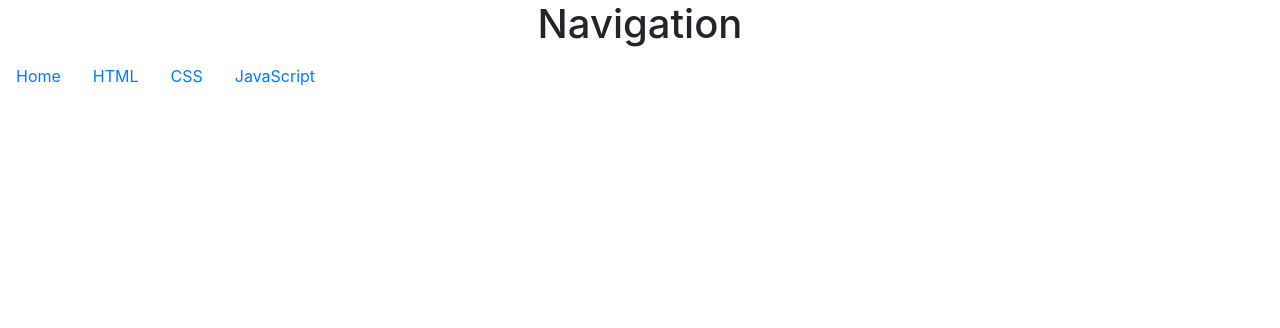
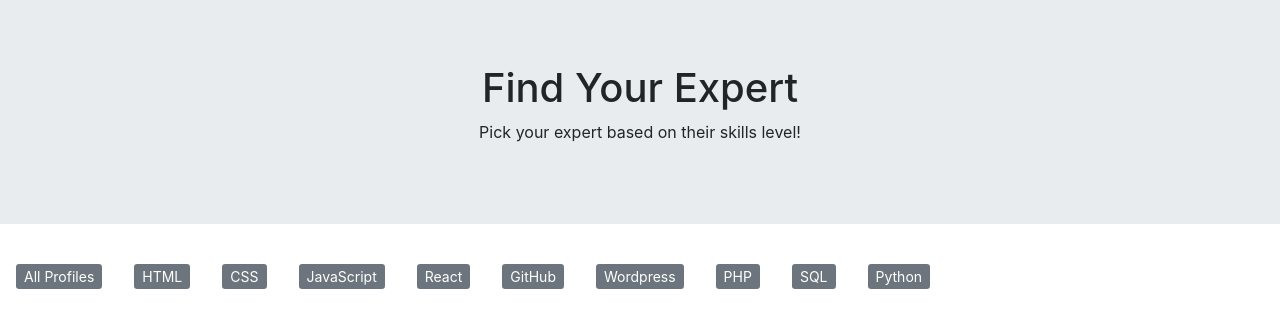
Before and after one commit to sly18Peso4all/profile-project-, a React (Create React App) app: page / in a window 1280 px wide. Shown: the top 328 px of the page. Built offline with nearby package versions, Linux system fonts and the light colour scheme; no server answers.

Commit message:
update design of link buttons

```diff
--- a/src/App.js
+++ b/src/App.js
@@ -34,27 +34,40 @@ export default function App() {
           <Menu />
           <Router>
               <Nav>
-              <Nav.Item>
+
                   <Nav.Link>
-                      <Link to="/">Home</Link>
+                      <Link className="btn-sm btn-secondary" to="/">All Profiles</Link>
                   </Nav.Link>
-              </Nav.Item>
-              <Nav.Item>
+              <Nav.Link>
+                  <Link className="btn-sm btn-secondary" to="/profile/Html">HTML</Link>
+              </Nav.Link>
                   <Nav.Link>
-                  <Link to="/profile/Html">HTML</Link>
+                      <Link className="btn-sm btn-secondary" to="/profile/CSS">CSS</Link>
                   </Nav.Link>
-              </Nav.Item>
-                  <Nav.Item>
+                    <Nav.Link>
+                      <Link className="btn-sm btn-secondary" to="/profile/Javascript">JavaScript</Link>
+                    </Nav.Link>
                   <Nav.Link>
-                      <Link to="/profile/CSS">CSS</Link>
-                  </Nav.Link>
-                  </Nav.Item>
-                  <Nav.Item>
+                      <Link className="btn-sm btn-secondary" to="/profile/React">React</Link>
+                    </Nav.Link>
                   <Nav.Link>
-                      <Link to="/profile/Javascript">JavaScript</Link>
-                  </Nav.Link>
-              </Nav.Item>
-          </Nav>
+                      <Link className="btn-sm btn-secondary" to="/profile/GitHub">GitHub</Link>
+                    </Nav.Link>
+                  <Nav.Link>
+                      <Link className="btn-sm btn-secondary" to="/profile/wordpress">Wordpress</Link>
+                    </Nav.Link>
+                  <Nav.Link>
+                      <Link className="btn-sm btn-secondary" to="/profile/php">PHP</Link>
+                    </Nav.Link>
+                  <Nav.Link>
+                      <Link className="btn-sm btn-secondary" to="/profile/SQL">SQL</Link>
+                    </Nav.Link>
+                  <Nav.Link>
+                      <Link className="btn-sm btn-secondary" to="/profile/Python">Python</Link>
+                    </Nav.Link>
+                </Nav>
+
+
                   <Route exact path="/">
                       <CardDeck>
                           <Profiles data={users}/>
@@ -68,6 +81,7 @@ export default function App() {
           </Router>
 
           </div>
+
     </>
   );
 }
--- a/src/components/FilteredProfiles.js
+++ b/src/components/FilteredProfiles.js
@@ -19,7 +19,7 @@ export default function FilteredProfiles(props){
                             <Card.Text>
                                 {userIndex.fields.profileDescription}
                             </Card.Text>
-                          {userIndex.fields.skills_.map((r) => (<Badge className="m-2" variant="secondary"><Link className="text-white">{r}</Link></Badge>))}
+                          {userIndex.fields.skills_.map((r) => (<Badge className="m-2" variant="secondary"><Link className="text-white" >{r}</Link></Badge>))}
 
                           <br/>
                             <a href={`mailto:mail}?subject=Request a new employee`} target="_blank"
--- a/src/components/Menu.js
+++ b/src/components/Menu.js
@@ -1,11 +1,18 @@
 import React from 'react';
-import {Nav} from 'react-bootstrap'
+import {Jumbotron, Container } from 'react-bootstrap'
 
 export default function Menu(){
 
     return (
         <div>
-            <h1>Navigation</h1>
+            <Jumbotron fluid>
+                <Container>
+                    <h1>Find Your Expert</h1>
+                    <p>
+                        Pick your expert based on their skills level!
+                    </p>
+                </Container>
+            </Jumbotron>
         </div>
 
     )
--- a/src/components/Profiles.js
+++ b/src/components/Profiles.js
@@ -9,7 +9,7 @@ export default function Profiles(props) {
                 {props.data.map((userIndex)=>(
                     <div>
                     <Card style={{width: '18rem', margin: '2px'}}>
-                        <Card.Img style={{height: '150px'}} variant="top" src={userIndex.fields.profileImage.fields.url}/>
+                        <Card.Img style={{height: '150px'}} variant="top" src={`${userIndex.fields.profileImage.fields.file.url}`}/>
                         <Card.Body>
                             <Card.Title>{userIndex.fields.firstName} {userIndex.fields.lastName}</Card.Title>
                             <Card.Text>
```
Also changed, not shown: src/components/NavigationBar.js (deleted, +0 -30 lines).
